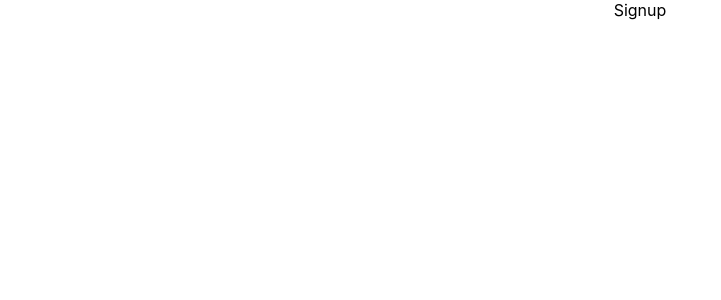
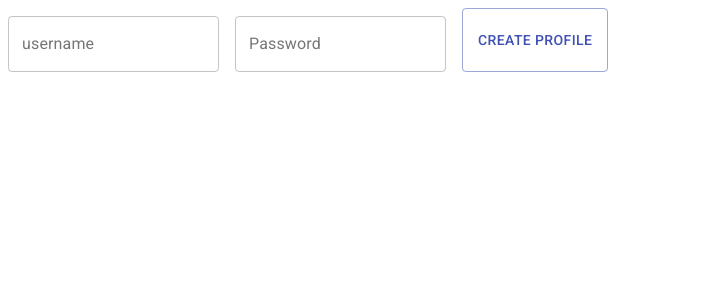
Before and after one commit to disney-parent-lambda/FE-Giselle-Hargrove, a React (Create React App) app in the folder disney-parent/: page /signup in a window 1280 px wide. Shown: the top 300 px of the page, without its empty margins (0-721 px from the left). Built offline with nearby package versions, Linux system fonts and the light colour scheme.

Commit message:
handling login

```diff
--- a/disney-parent/src/App.js
+++ b/disney-parent/src/App.js
@@ -1,6 +1,4 @@
-import React, { useEffect } from 'react';
-import Login from './Components/Login/Login';
-import { Route } from 'react-router-dom';
+import React from 'react';
 import AppRouter from './Components/AppRouter.js';
 import './App.css';
 
--- a/disney-parent/src/Components/AppRouter.js
+++ b/disney-parent/src/Components/AppRouter.js
@@ -1,6 +1,5 @@
 import React from 'react';
-import { BrowserRouter as Router, Route, Link, Redirect } from 'react-router-dom';
-import NavBar from './AppBar';
+import { BrowserRouter as Router, Route, Redirect } from 'react-router-dom';
 import Login from './Login';
 import Signup from './Signup';
 import Home from './Home';
--- a/disney-parent/src/Components/LinkTab.js
+++ b/disney-parent/src/Components/LinkTab.js
@@ -1,6 +1,5 @@
 import React from 'react';
 import Tab from '@material-ui/core/Tab';
-import TicketList from './TicketList';
 
 export default function LinkTab(props) {
   return (
--- a/disney-parent/src/Components/Login.js
+++ b/disney-parent/src/Components/Login.js
@@ -20,7 +20,6 @@ const useStyles = makeStyles(theme => ({
 
 
 export default function Login() {
-  const [baseUrl, setBaseUrl] = useState('https://disneyparents.herokuapp.com/createnewuser');
   const [creds, setCreds] = useState({username: '', password: ''});
   const classes = useStyles();
 
@@ -38,9 +37,7 @@ export default function Login() {
         'Content-Type': 'application/x-www-form-urlencoded'
       }
     }).then(res => {
-      console.log(res)
         localStorage.setItem('token', res.data.access_token);
-        /*this.props.history.push('/users');*/
     }).catch(err => console.dir(err));
       e.preventDefault();
   };
@@ -68,6 +65,7 @@ export default function Login() {
           onChange={event => handleChange(event)}
         />
         <Button type="submit" variant="outlined" color="primary" className={classes.button}>Log In</Button>
+        <Button href="/signup" className={classes.button} color="primary" variant="outlined">Sign Up</Button>
       </form>
     </div>
   );
--- a/disney-parent/src/Components/Signup.js
+++ b/disney-parent/src/Components/Signup.js
@@ -1,5 +1,64 @@
-import React from 'react';
+import React, { useState } from 'react';
+import TextField from '@material-ui/core/TextField';
+import { makeStyles } from '@material-ui/core/styles';
+import Button from '@material-ui/core/Button';
+import axios from 'axios';
+
+const useStyles = makeStyles(theme => ({
+  container: {
+    display: 'flex',
+    flexWrap: 'wrap',
+  },
+  textField: {
+    marginLeft: theme.spacing(1),
+    marginRight: theme.spacing(1),
+  },
+  button: {
+    margin: theme.spacing(1)
+  }
+}));
 
 export default function Signup() {
-  return <div>Signup</div>
+  const [creds, setCreds] = useState({username: '', password: ''});
+  const classes = useStyles();
+
+  const handleChange = event => {
+    setCreds({...creds, [event.target.name]: event.target.value });
+  }
+
+  const handleSubmit = e => {
+    axios.post('https://disneyparents.herokuapp.com/createnewuser', creds).then(res => {
+      console.log(res, 'response');
+      creds.username = '';
+      creds.password = '';
+    }).catch(err => console.dir(err));
+    e.preventDefault();
+  };
+
+  return (
+    <div className="form-container">
+      <form className={classes.container} autoComplete="off" onSubmit={event => handleSubmit(event)}>
+        <TextField
+          className={classes.textField}
+          id="outlined-email-input"
+          label="username"
+          name="username"
+          margin="normal"
+          variant="outlined"
+          onChange={event => handleChange(event)}
+        />
+        <TextField
+          className={classes.textField}
+          id="outlined-password-input"
+          label="Password"
+          name="password"
+          type="password"
+          margin="normal"
+          variant="outlined"
+          onChange={event => handleChange(event)}
+        />
+        <Button type="submit" variant="outlined" color="primary" className={classes.button}>Create Profile</Button>
+      </form>
+    </div>
+  );
 };
--- a/disney-parent/src/index.js
+++ b/disney-parent/src/index.js
@@ -3,7 +3,6 @@ import ReactDOM from 'react-dom';
 import './index.css';
 import App from './App';
 import * as serviceWorker from './serviceWorker';
-import { BrowserRouter as Router } from 'react-router-dom';
 
 
 ReactDOM.render(<App />, document.getElementById('root'));
```
